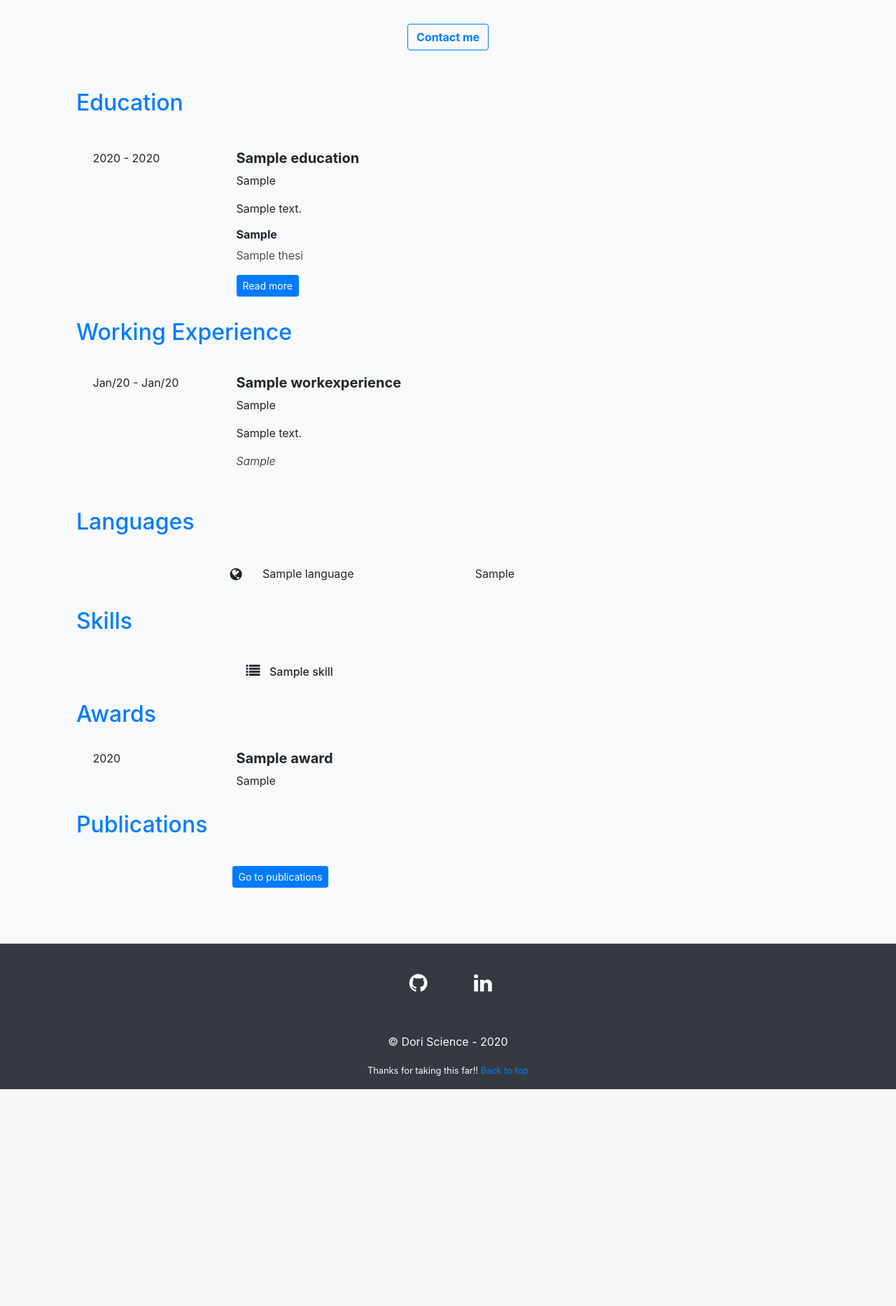
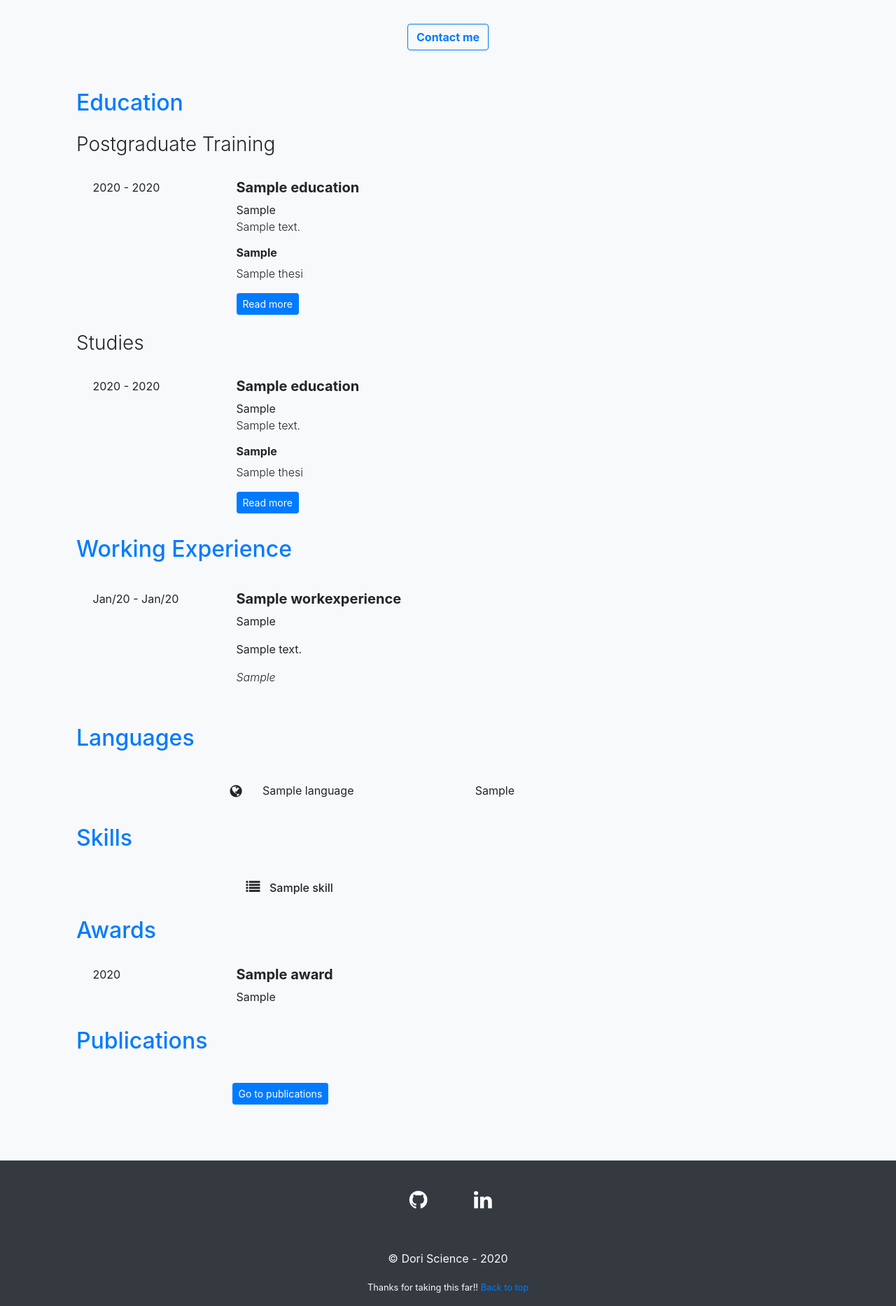
Before and after one commit to Sakbe/WebPage, a Django app: template doriscience/templates/about/cv.html in a window 1280 px wide. Shown: the part 271-2138 px from the top of the page at 70% size. Before the commit the page ends 1828 px from the top, so only its background shows below. Run offline with Django 3.2, Linux system fonts and the light colour scheme; the template is opened without the code that fills it: values that come from a table or form of the project are taken from there, others are empty; tables that the repository leaves empty hold one stand-in row (values such as "Sample post"); some libraries are stand-ins or nearby versions.

Commit message:
CV: Education categories

```diff
--- a/doriscience/about/models.py
+++ b/doriscience/about/models.py
@@ -28,6 +28,15 @@ class WorkExperience(Experience):
     techs = models.TextField()
 
 class Education(Experience):
+    EDUCATION_CHOICES = (
+        ('P', 'Postgraduate Training'),
+        ('S', 'Studies'),
+    )
+    category = models.CharField(max_length=1, choices=EDUCATION_CHOICES, default='P')
+
+    class Meta(object):
+        ordering = ['category', '-end_date']
+
     def start_date_pretty(self):
         return self.start_date.strftime('%Y')
 
--- a/doriscience/templates/about/cv.html
+++ b/doriscience/templates/about/cv.html
@@ -42,7 +42,10 @@
                 <div class="container text-primary px-4">
                     <h2 class="py-3">Education</h2>
                 </div>
-                {% for exp in eduexp.all %}
+                <div class="container px-4">
+                    <h3 class="font-weight-light">Postgraduate Training</h3>
+                </div>
+                {% for exp in postgraduate.all %}
                 <div class="row justify-content-center py-4">
                     <div class="col-2 pr-0 d-none d-lg-block">
                         {{ exp.start_date_pretty }} - {{ exp.end_date_pretty }}
@@ -65,7 +68,56 @@
                         </div>
                         <div class="col-12">
                             <p class=" p-0 font-weight-light">
-                                {{ exp.body | safe | linebreaks }}
+                                {{ exp.body }}
+                            </p>
+                        </div>
+                        {% for thesis in exp.thesis.all %}
+                            <div class="col-12">
+                                <h6 class="font-weight-bold">{{ thesis.header }}</h6>
+                            </div>
+                            <div class="col-12">
+                                <p class=" p-0 font-weight-light">
+                                    {{ thesis.title }}
+                                </p>
+                            </div>
+                            {% if thesis.pubfile %}
+                            <div class=" col-lg-4">
+                                <a  href="{{ thesis.pubfile.url }}"
+                                    class="btn btn-sm {% if thesis.is_active %} btn-primary {% else %} btn-secondary disabled {% endif %}"
+                                    target="_blank">{% if not thesis.is_active %} Comming soon! {% else %} Read more {% endif %}</a>
+                            </div>
+                            {% endif %}
+                        {% endfor %}
+                    </div>
+                </div>
+                {% endfor %}
+                <div class="container px-4">
+                    <h3 class="font-weight-light">Studies</h3>
+                </div>
+                {% for exp in studies.all %}
+                <div class="row justify-content-center py-4">
+                    <div class="col-2 pr-0 d-none d-lg-block">
+                        {{ exp.start_date_pretty }} - {{ exp.end_date_pretty }}
+                    </div>
+                    <div class="col-11 col-lg-9 text-justify text-lg-left">
+                        <div class="col-12">
+                            <h5 class="font-weight-bold">
+                                {{ exp.title }}
+                            </h5>
+                        </div>
+                        <div class="col-12">
+                            <span>
+                                {{ exp.place }}
+                            </span>
+                        </div>
+                        <div class="col-8 d-lg-none">
+                            <p>
+                                {{ exp.start_date_pretty }} - {{ exp.end_date_pretty }}
+                            </p>
+                        </div>
+                        <div class="col-12">
+                            <p class=" p-0 font-weight-light">
+                                {{ exp.body }}
                             </p>
                         </div>
                         {% for thesis in exp.thesis.all %}
```
Also changed, not shown: doriscience/about/views.py (+6 -2 lines), doriscience/about/migrations/0012_auto_20200726_1818.py (added).
